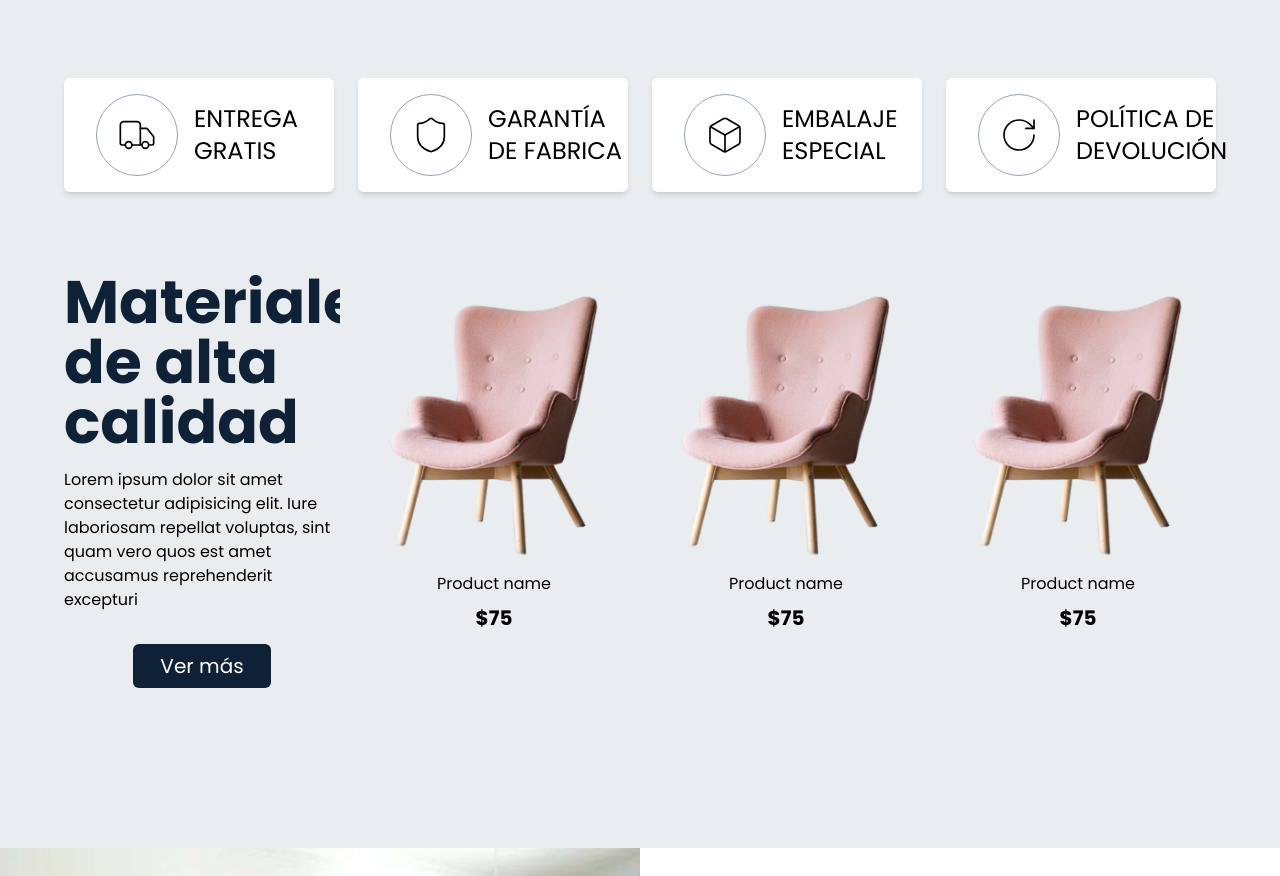
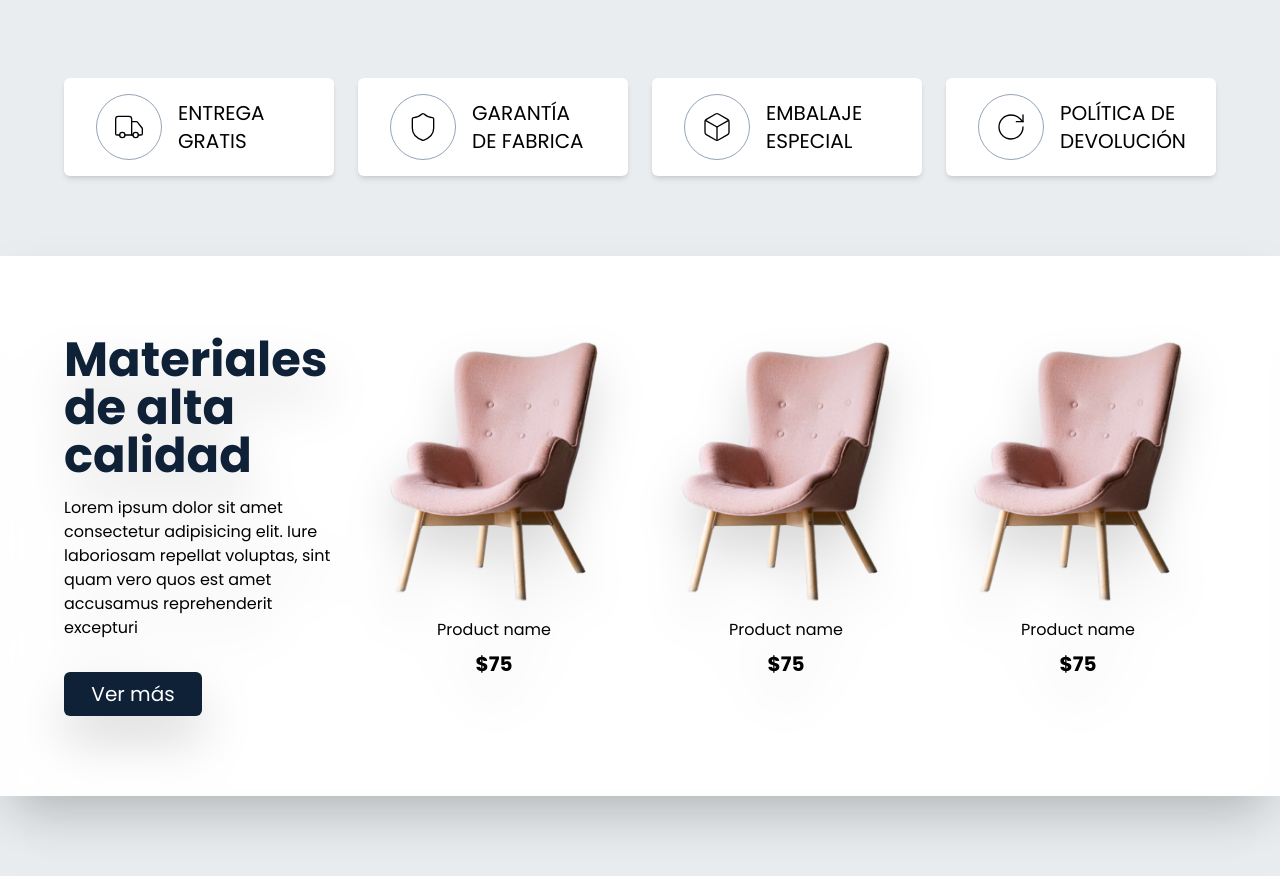
Before and after one commit to JeffreyValerio/total-furnish, a Next.js app: page / in a window 1280 px wide. Shown: the part 587-1463 px from the top of the page. Built offline with nearby package versions, Linux system fonts and the light colour scheme.

Commit message:
fixed styles

```diff
--- a/src/app/(overview)/page.tsx
+++ b/src/app/(overview)/page.tsx
@@ -13,10 +13,8 @@ export default function HomePage() {
       <Services />
 
       <BestSellers />
-
+      <FeaturesProducts />
       <About />
-
-      <FeaturesProducts />
 
       {/* <p>testimonials</p> */}
 
--- a/src/app/globals.css
+++ b/src/app/globals.css
@@ -17,10 +17,6 @@ $charcoal: rgba(63, 79, 95, 1);
 
     a {
       @apply hover:text-blue-800 text-slate-950
-    }
-
-    body{
-    @apply bg-antiflashWhite
     }
 
     .max-width{
--- a/src/components/overview/BestSellers.tsx
+++ b/src/components/overview/BestSellers.tsx
@@ -3,36 +3,42 @@ import React from 'react'
 
 export const BestSellers = () => {
     return (
-        <section className='max-width 2xl:h-screen py-20 2xl:py-0 xl:grid grid-cols-4 gap-4 items-center justify-center mb-20 xl:mb-0'>
+        <div className="shadow-2xl drop-shadow-2xl">
 
+        <section className='max-width 2xl:h-screen py-20 2xl:py-0 xl:grid grid-cols-4 gap-4 items-center justify-center xl:mb-0'>
             <div className="sm:col-start-1 sm:col-end-2  overflow-hidden">
 
-                <h2 className='text-oxfordBlue font-bold text-6xl sm:pr-4 pb-4'>Materiales de alta calidad</h2>
+                <h2 className='text-oxfordBlue font-bold xl:text-5xl text-6xl sm:pr-4 pb-4'>Materiales de alta calidad</h2>
                 <p>Lorem ipsum dolor sit amet consectetur adipisicing elit. Iure laboriosam repellat voluptas, sint quam vero quos est amet accusamus reprehenderit excepturi</p>
 
-                <button className='btn-primary mt-8 w-1/2 translate-x-1/2 rounded-md'>Ver más</button>
+                <button className='btn-primary mt-8 w-1/2 rounded-md'>Ver más</button>
             </div>
 
             <div className="sm:col-start-2 sm:col-end-5 responsive-grid-3 mt-20 xl:mt-0">
+
+                <div className="text-center relative overflow-hidden group rounded-md pb-8 mx-auto">
+                    <div className="absolute top-0 left-0 right-0 h-96 !bg-slateGray/20 content-[''] translate-y-96 group-hover:translate-y-48 transition-all ease-in-out duration-500 -z-10 rounded-md" />
+                    <Image src={'/images/chair.png'} alt='chair' width={300} height={300} />
+                    <p className='mb-2'>Product name</p>
+                    <p className='font-bold text-xl'>$75</p>
+                </div>
+
                 <div className="text-center relative overflow-hidden group rounded-md pb-8 mx-auto">
                     <div className="absolute top-0 left-0 right-0 h-96 bg-slateGray/20 content-[''] translate-y-96 group-hover:translate-y-48 transition-all ease-in-out duration-500 -z-10 rounded-md" />
                     <Image src={'/images/chair.png'} alt='chair' width={300} height={300} />
                     <p className='mb-2'>Product name</p>
                     <p className='font-bold text-xl'>$75</p>
                 </div>
+
                 <div className="text-center relative overflow-hidden group rounded-md pb-8 mx-auto">
                     <div className="absolute top-0 left-0 right-0 h-96 bg-slateGray/20 content-[''] translate-y-96 group-hover:translate-y-48 transition-all ease-in-out duration-500 -z-10 rounded-md" />
                     <Image src={'/images/chair.png'} alt='chair' width={300} height={300} />
                     <p className='mb-2'>Product name</p>
                     <p className='font-bold text-xl'>$75</p>
                 </div>
-                <div className="text-center relative overflow-hidden group rounded-md pb-8 mx-auto">
-                    <div className="absolute top-0 left-0 right-0 h-96 bg-slateGray/20 content-[''] translate-y-96 group-hover:translate-y-48 transition-all ease-in-out duration-500 -z-10 rounded-md" />
-                    <Image src={'/images/chair.png'} alt='chair' width={300} height={300} />
-                    <p className='mb-2'>Product name</p>
-                    <p className='font-bold text-xl'>$75</p>
-                </div>
+
             </div>
         </section>
+        </div>
     )
 }
--- a/src/components/overview/Features.tsx
+++ b/src/components/overview/Features.tsx
@@ -7,6 +7,7 @@ import { FeaturesCard } from '..'
 
 export const FeaturesProducts = () => {
     return (
+        <div className="bg-antiflashWhite">
             <div className='py-20 max-width'>
 
                 <div className="flex flex-wrap justify-between gap-4 items-center mb-10">
@@ -30,5 +31,6 @@ export const FeaturesProducts = () => {
                     </React.Fragment>
                 </div>
             </div>
+        </div>
     )
 }
--- a/src/components/overview/Header.tsx
+++ b/src/components/overview/Header.tsx
@@ -1,6 +1,6 @@
 import React from 'react'
+import Link from 'next/link'
 import { Logo } from '..'
-import Link from 'next/link'
 
 export const Header = () => {
   return (
--- a/src/components/overview/Services.tsx
+++ b/src/components/overview/Services.tsx
@@ -3,22 +3,22 @@ import React from 'react'
 
 const services = [
     {
-        icon: <TruckIcon size={40} strokeWidth={1} />,
+        icon: <TruckIcon size={32} strokeWidth={1} />,
         title: 'Entrega',
         subTitle: 'gratis'
     },
     {
-        icon: <ShieldIcon size={40} strokeWidth={1} />,
+        icon: <ShieldIcon size={32} strokeWidth={1} />,
         title: 'Garantía',
         subTitle: 'de fabrica'
     },
     {
-        icon: <BoxIcon size={40} strokeWidth={1} />,
+        icon: <BoxIcon size={32} strokeWidth={1} />,
         title: 'Embalaje',
         subTitle: 'especial'
     },
     {
-        icon: <RotateCwIcon size={40} strokeWidth={1} />,
+        icon: <RotateCwIcon size={32} strokeWidth={1} />,
         title: 'POLÍTICA DE ',
         subTitle: 'DEVOLUCIÓN'
     },
@@ -26,19 +26,21 @@ const services = [
 
 export const Services = () => {
     return (
-        <div className='max-width pt-20'>
+        <section className="bg-antiflashWhite">
+            <div className='max-width py-20'>
                 <div className="grid justify-center grid-cols-1 sm:grid-cols-2 md:grid-cols-2 lg:grid-cols-3 xl:grid-cols-4 gap-6 sm:justify-between">
                     {services.map((item) => (
                         <React.Fragment key={item.title}>
                             <div className='flex items-center gap-x-4 bg-white py-4 px-8 rounded-md shadow-md hover:shadow-xl'>
-                            <div className="border p-5 rounded-full border-slate-400 flex items-center justify-center">
+                                <div className="border p-4 rounded-full border-slate-400 flex items-center justify-center">
                                     {item.icon}
                                 </div>
-                            <p className='text-xl md:text-2xl uppercase flex-shrink-0'>{item.title} <br className='hidden md:block'/>{item.subTitle}</p>
+                                <p className='text-lg md:text-xl uppercase flex-shrink-0'>{item.title} <br className='hidden md:block' />{item.subTitle}</p>
                             </div>
                         </React.Fragment>
                     ))}
                 </div>
             </div>
+        </section>
     )
 }
```
Lines whose indentation alone changed are shown as unchanged.
